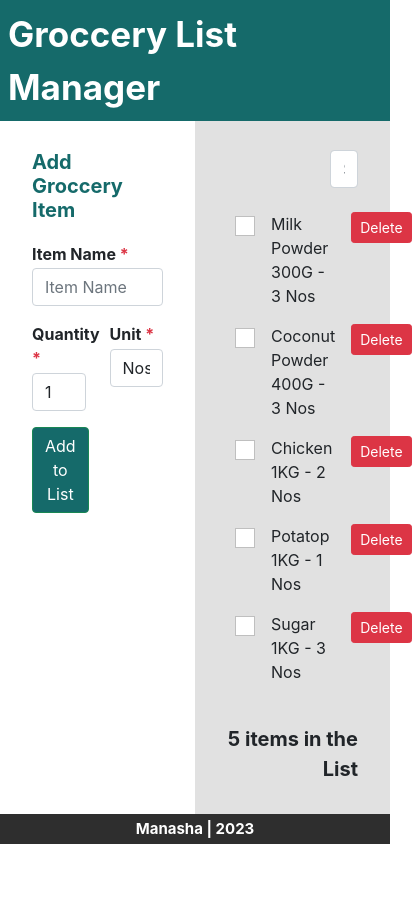
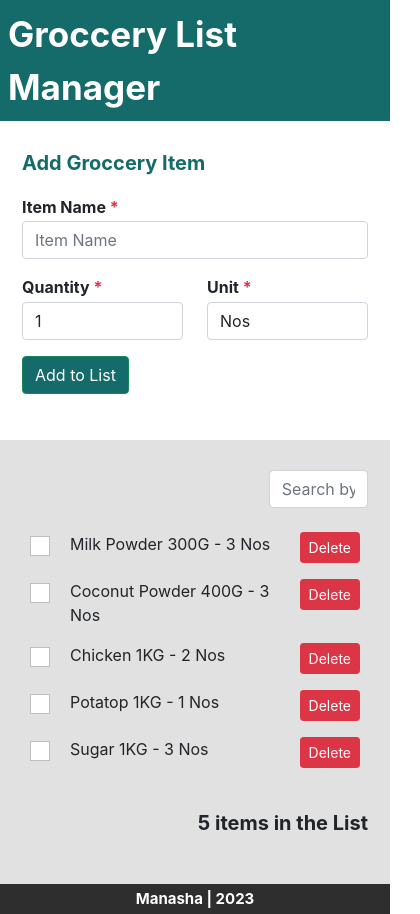
Before and after one commit to mhperera/PF_GroceryListManagerApp, a React (Create React App) app: page / in a window 390 px wide. Shown: the whole page, 420 px wide, since content can reach past the window. Before the commit the page ends 844 px from the top, so only its background shows below. Built offline with nearby package versions, Linux system fonts and the light colour scheme.

Commit message:
Responsive UI

```diff
--- a/src/ContentComponent.js
+++ b/src/ContentComponent.js
@@ -20,7 +20,7 @@ const ContentComponent = ({
 	return (
 		<div className="content">
 			<div className="row w-100 gy-0">
-				<div className="col-6 p-0">
+				<div className="col-6 p-0" id="CreateItemFormSection">
 					<CreateItemFormComponent
 						selectedUnit={selectedUnit}
 						handleSelectedUnit={handleSelectedUnit}
@@ -31,7 +31,7 @@ const ContentComponent = ({
 						setNewQty={setNewQty}
 					/>
 				</div>
-				<div className="col-6 p-0">
+				<div className="col-6 p-0" id="ItemListSection">
 					<ItemListComponent
 						grocceryList={grocceryList}
 						searchText={searchText}
--- a/src/ItemListComponent.js
+++ b/src/ItemListComponent.js
@@ -19,9 +19,9 @@ const ItemListComponent = ({ grocceryList, searchText, handleSearch, handleCheck
 				<div className="col-12 mb-3">
 					<table className="table table-borderless w-100">
 						<colgroup>
-							<col width="100px" />
+							<col width="40px" />
 							<col width="" />
-							<col width="50px" />
+							<col width="40px" />
 						</colgroup>
 						<tbody>
 							{grocceryList.map((item) => (
--- a/src/index.css
+++ b/src/index.css
@@ -25,8 +25,8 @@ body {
 }
 
 .content{
-  height: 100vh;
-  width: 100vw;
+  /* height: 100vh;
+  width: 100vw; */
 }
 
 .footer{
@@ -91,3 +91,28 @@ body {
   height: 20px;
   width: 20px;
 }
+
+.vh-100{
+  min-height: 100vh;
+  height: unset !important;
+}
+
+@media screen and (max-width: 1050px) {
+  #CreateItemFormSection, #ItemListSection{
+    width: 100vw !important;
+  }
+  .vh-100{
+    min-height: unset !important;
+    height: unset !important;
+  }
+  .content{
+    height: auto !important;
+    width: auto !important;
+  }
+  .CreateItemFormComponent, .ItemListComponent{
+    padding: 30px 10px !important;
+  }
+  .header, .footer{
+    position: relative;
+  }
+}
```
